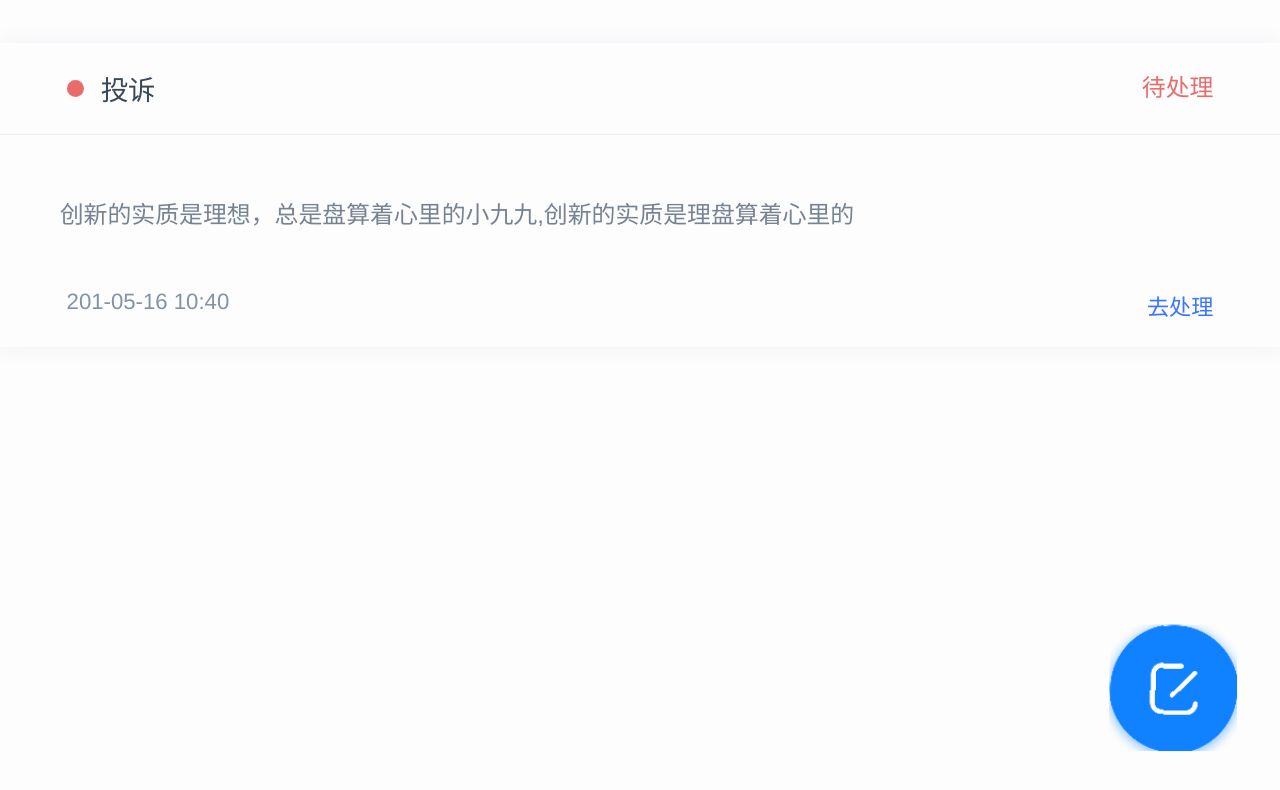
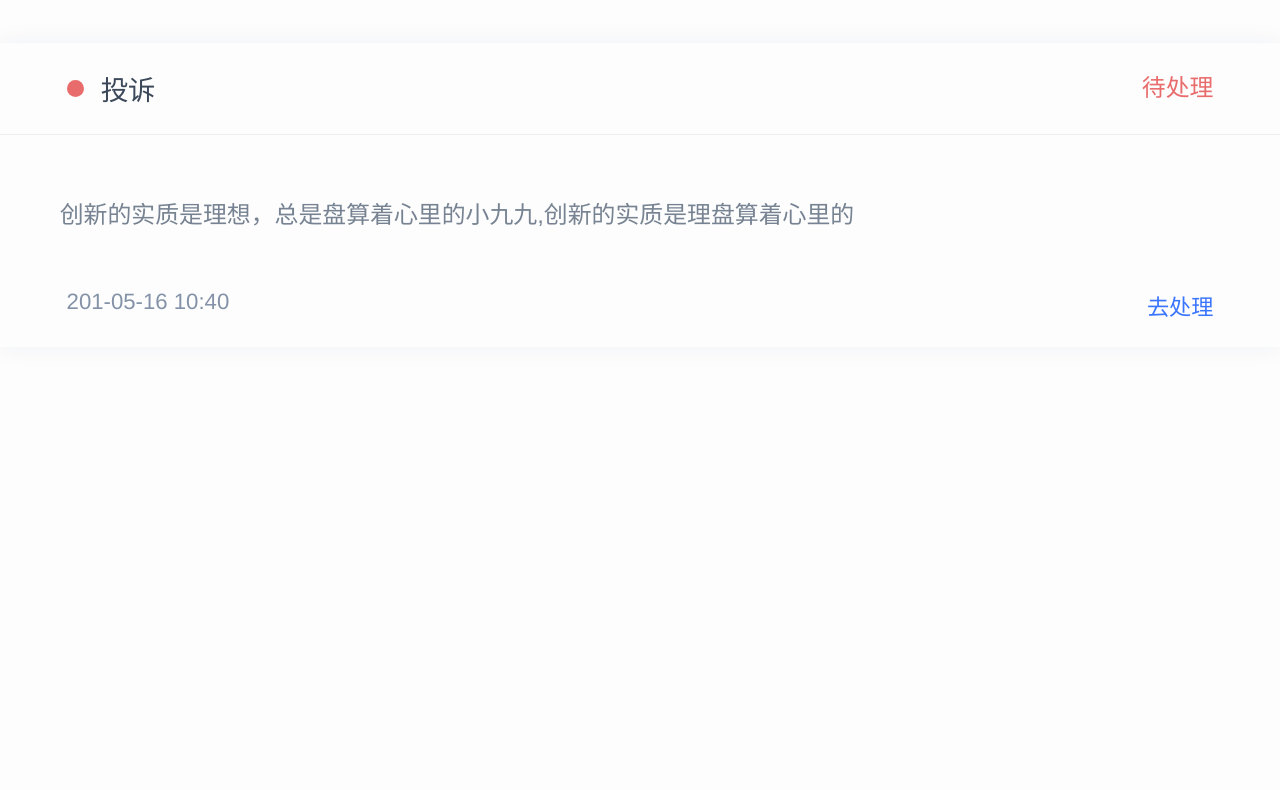
Before and after one commit to 977106024/menjin-admin, a Vue app: page /#/kefuHall in a window 1280 px wide. Shown: the top 790 px of the page. Built offline with nearby package versions, Linux system fonts and the light colour scheme.

Commit message:
客服中心注释

```diff
--- a/src/page/kefu/hall.vue
+++ b/src/page/kefu/hall.vue
@@ -2,6 +2,7 @@
     <div class="kefu-hall">
         <ul>
             <li v-for="(item,index) of listData" :key="index">
+
                 <!--                标题-->
                 <header>
                     <div class="title">
@@ -12,23 +13,19 @@
                         <span class="status">{{item.status}}</span>
                     </div>
                 </header>
+
                 <!--                内容-->
                 <section class="content">
                     <p>{{item.content}}</p>
                 </section>
+
+<!--                底部-->
                 <footer>
                     <div>{{item.time}}</div>
                     <div class="handle">{{item.address}}</div>
                 </footer>
             </li>
         </ul>
-
-        <!--        新增-->
-        <div class="add">
-            <router-link to="/addkefu-hall">
-                <img src="@/assets/image/edit.png" alt="">
-            </router-link>
-        </div>
     </div>
 </template>
 
@@ -47,7 +44,6 @@
                 },
 
             ],
-            visibleBtn:undefined
         })
     }
 </script>
@@ -58,7 +54,7 @@
         padding-top: .5rem;
     }
 
-    /*标题 内容*/
+    /*内容*/
     .content{
         color: #778392;
         font-size: .28rem;
@@ -69,11 +65,15 @@
         margin-bottom: .5rem;
         box-shadow:0px 0px 24px 0px rgba(39,52,125,0.06);
     }
+
+    /*header*/
     ul li header{
         color: #3B4859;
         font-size: .32rem;
         border-bottom: 1px solid #eee;
     }
+
+    /*标题*/
     ul li header .title{
         display: flex;
         align-items: center;
@@ -86,6 +86,8 @@
         background: #E86C6C;
         margin-right: .2rem;
     }
+
+    /*头部&底部*/
     ul li header,ul li footer{
         display: flex;
         justify-content: space-between;
@@ -110,18 +112,9 @@
         font-size: .28rem;
     }
 
+    /*去处理*/
     footer .handle{
         color: #3A75FE;
     }
 
-    /*新增*/
-    .add{
-        position: fixed;
-        right: .5rem;
-        bottom: .5rem;
-    }
-    .add img{
-        width: 1.5rem;
-        height: 1.5rem;
-    }
 </style>
```
